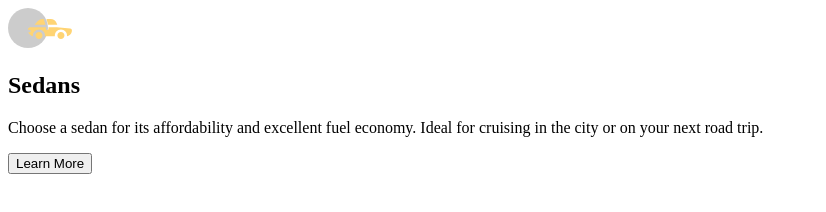
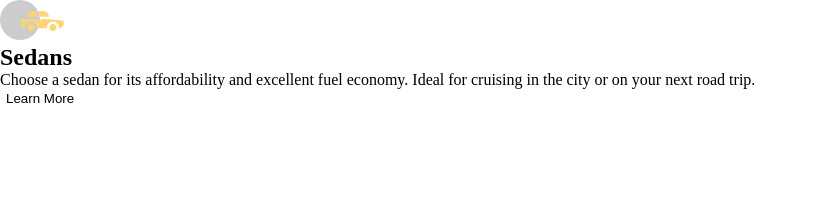
Before and after one commit to jvivesramon/202304-w2ch1-judit-vives, a website: page app/index.html in a window 1280 px wide. Shown: the whole page, without its empty margins (0-826 px from the left). Drawn offline with nearby package versions, Linux system fonts and the light colour scheme; files that its build step writes are made by us from their sources.

Commit message:
Add main typographies and link it to html file

```diff
--- a/app/index.html
+++ b/app/index.html
@@ -8,6 +8,10 @@
   <meta name="description" content="Card component challenge">
   <title>3-column preview card component</title>
   <link rel="shortcut icon" href="favicon.png" sizes=32x32 type="image/x-icon">
+  <link rel="preconnect" href="https://fonts.googleapis.com">
+  <link rel="preconnect" href="https://fonts.gstatic.com" crossorigin>
+  <link href="https://fonts.googleapis.com/css2?family=Big+Shoulders+Display:wght@700&family=Lexend+Deca&display=swap"
+    rel="stylesheet">
   <link rel="stylesheet" href="css/styles.css">
 </head>
 
--- a/src/sass/core/_resets.scss
+++ b/src/sass/core/_resets.scss
@@ -0,0 +1,20 @@
+::before,
+::after,
+* {
+  box-sizing: border-box;
+}
+
+body {
+  margin: 0;
+}
+
+button {
+  border: none;
+  margin: 0;
+  background-color: transparent;
+}
+
+h2,
+p {
+  margin: 0;
+}
--- a/src/sass/variables/_typography.scss
+++ b/src/sass/variables/_typography.scss
@@ -0,0 +1,2 @@
+$main-typography: "Lexend Deca, sans-serif";
+$second-typography: "Big Shoulders Display, cursive, sans-serif";
```
